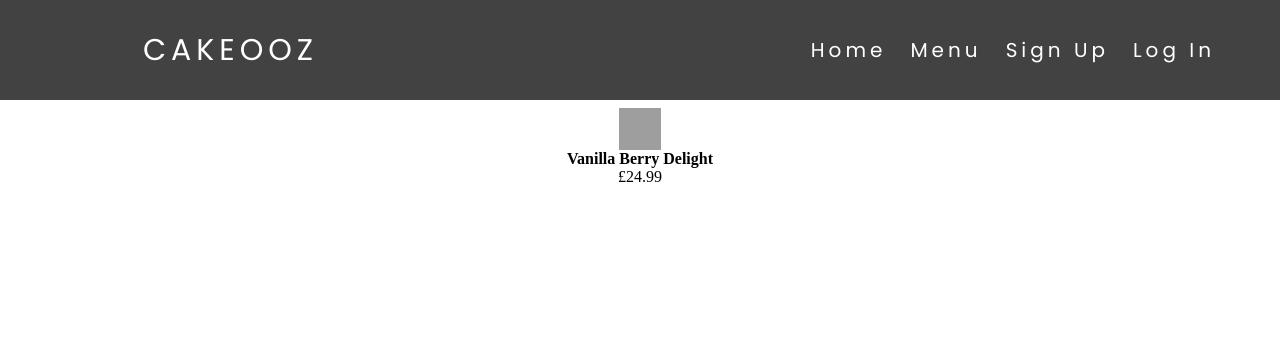
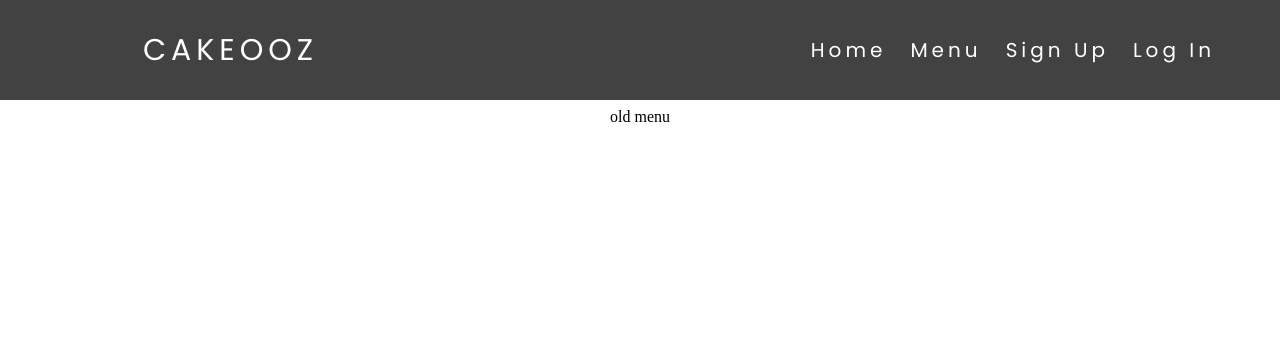
Before and after one commit to nayim124/Cakeooz, a PHP site: page /forgot-password-reset/menu.php in a window 1280 px wide. Shown: the top 360 px of the page. Run offline with PHP 8.4, Linux system fonts and the light colour scheme; grey boxes are pictures that could not be loaded.

Commit message:
removed old placeholder menu test button

```diff
--- a/public_html/menu.php
+++ b/public_html/menu.php
@@ -9,13 +9,6 @@
 <?php
 include "header.html";
 ?>
-<div class="cakebutton">
-  <div class="card">
-  <a href="signup.php"><img src="images/vancake.jpg" alt="Vanilla BBC Delight" style="width:42px;height:42px;"></a>
-  <div class="container">
-    <h4><b>Vanilla Berry Delight</b></h4>
-    <p>£24.99</p>
-  </div>
-</div>
+old menu
 </body>
 </html>
```
